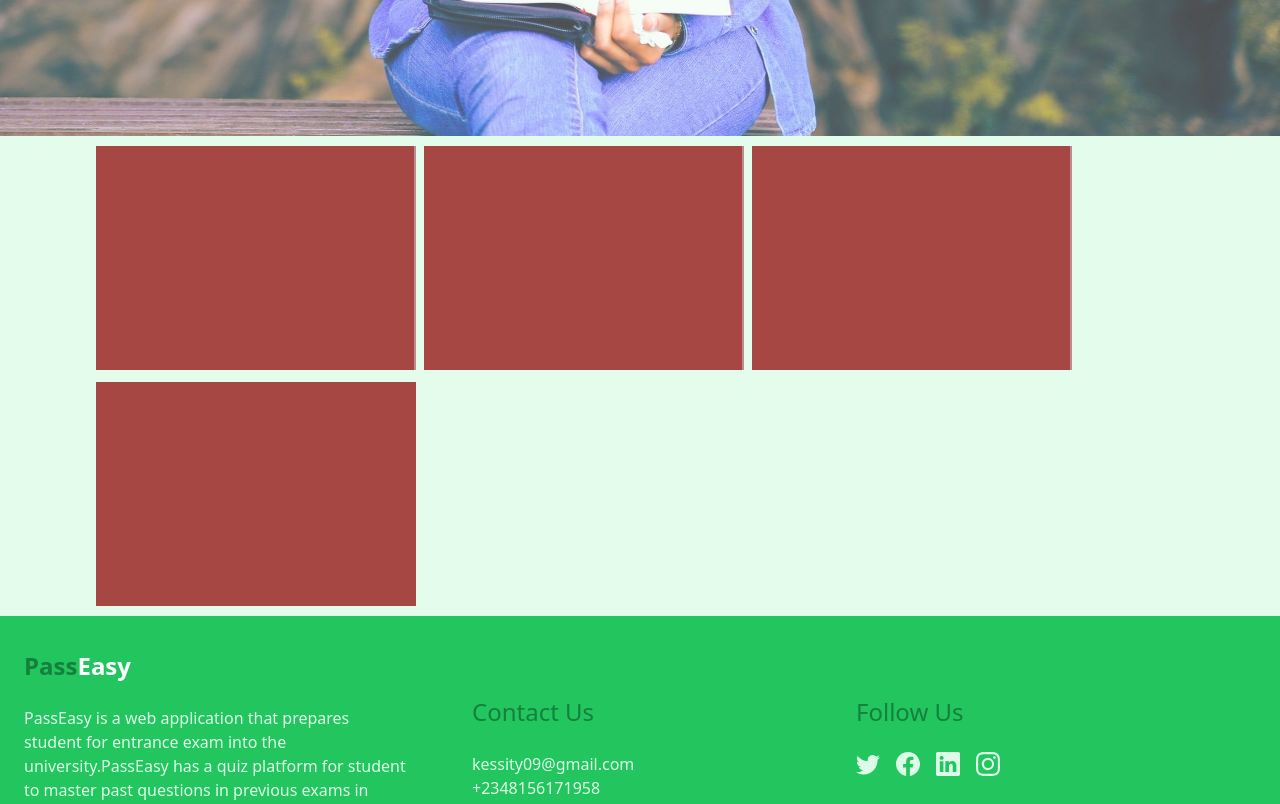
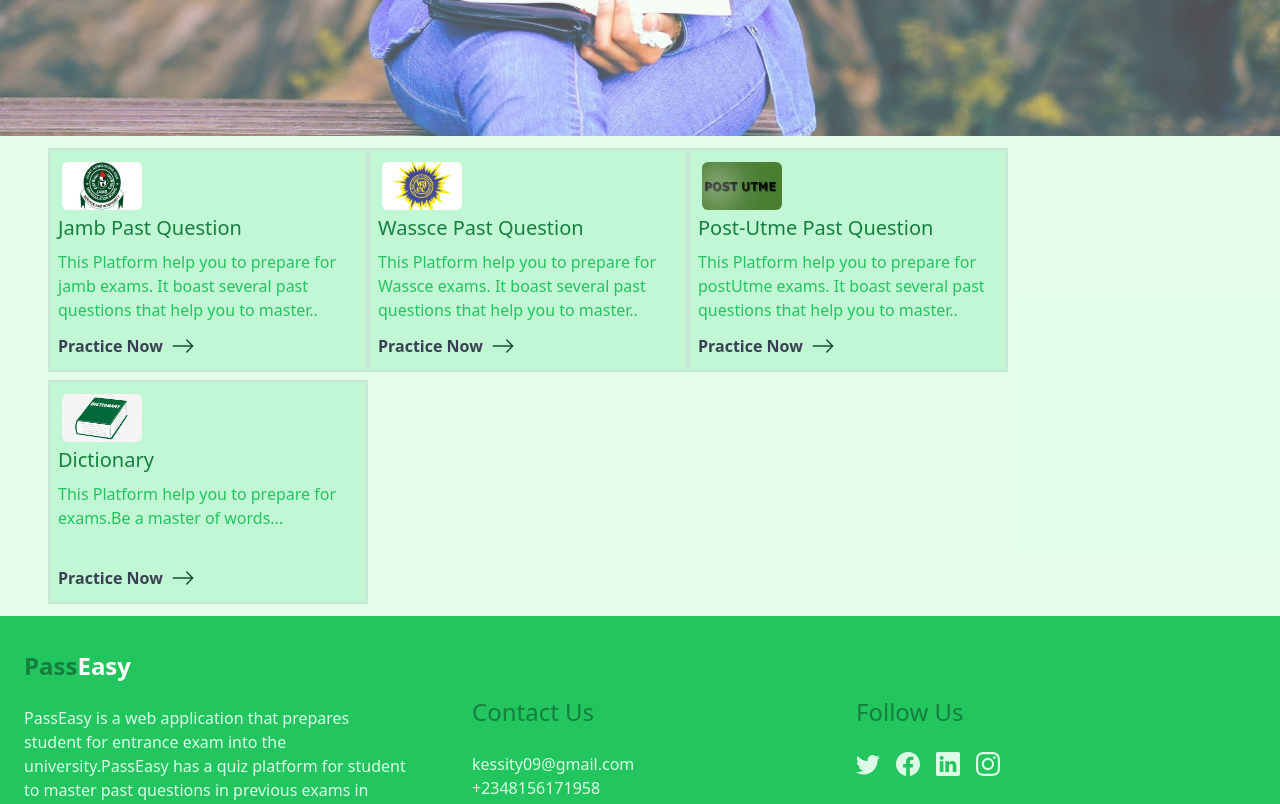
Before and after one commit to KINGSLEYEHAPA/pass-easy-stutern-personal-project, a React (Create React App) app: page / in a window 1280 px wide. Shown: the part 720-1524 px from the top of the page. Built offline with nearby package versions, Linux system fonts and the light colour scheme.

Commit message:
done working on the features section

```diff
--- a/src/components/HomePage.jsx
+++ b/src/components/HomePage.jsx
@@ -1,15 +1,105 @@
 import React from "react";
 import Hero from "./Hero";
+import jambLogo from "../assets/img/Jamb.jpg";
+import waecLogo from "../assets/img/WAEC.webp";
+import postUtme from "../assets/img/post-utme.jfif";
+import dictionaryLogo from "../assets/img/dictionary.jfif";
+import { BsArrowRight } from "react-icons/bs";
+import { Link } from "react-router-dom";
 
 const HomePage = () => {
   return (
     <div className="bg-green-100/80  w-full min-h-100rem ">
       <Hero />
-      <div className="w-full min-h-96 lg:h-[30rem] xl:h-64 p-2 lg:flex flex flex-wrap lg:flex-row gap-2 items-center justify-center  lg:justify-start lg:pl-24 xl:pl-2">
-        <div className="bg-red-800/80 h-56 w-full ssm:w-[20.8rem] md:w-96 lg:h-56 lg:w-80 lg:border-r-2 border-gray-300/50"></div>
-        <div className="bg-red-800/80 h-56 w-full ssm:w-[20.8rem] md:w-96 lg:h-56 lg:w-80  lg:border-r-2 border-gray-300/50"></div>
-        <div className="bg-red-800/80 h-56 w-full ssm:w-[20.8rem] md:w-96 lg:h-56 lg:w-80  lg:border-r-2 border-gray-300/50"></div>
-        <div className="bg-red-800/80  h-56 w-full ssm:w-[20.8rem] md:w-96 lg:h-56 lg:w-80"></div>
+      <div className="w-full min-h-96 lg:h-[30rem] xl:h-64 py-2 px-0 lg:flex flex flex-wrap lg:flex-row gap-0 items-center justify-center  lg:justify-start lg:pl-12 xl:pl-2">
+        <div className="bg-green-200/80 h-56 w-full ssm:w-[20.8rem] md:w-96 lg:h-56 lg:w-80 border-2 lg:border-r-2 border-gray-300/50 p-2">
+          <p className="h-14 p-1">
+            <img className="h-full w-20 rounded-md" src={jambLogo} alt="Jamb" />{" "}
+          </p>
+          <div>
+            <h2 className="text-xl text-green-700">Jamb Past Question</h2>
+            <p className="mt-2 text-green-500">
+              This Platform help you to prepare for jamb exams. It boast several
+              past questions that help you to master..
+            </p>
+          </div>
+          <Link to="/">
+            <div className="flex justify-start items-center gap-2 mt-3">
+              {" "}
+              <p className="text-gray-700 font-bold">Practice Now</p>{" "}
+              <span className=" text-green-900 font-bold text-2xl">
+                <BsArrowRight />
+              </span>
+            </div>
+          </Link>
+        </div>
+        <div className="bg-green-200/80 h-56 w-full ssm:w-[20.8rem] md:w-96 lg:h-56 lg:w-80 border-2   lg:border-r-2 border-gray-300/50 p-2">
+          <p className="h-14 p-1">
+            <img className="h-full w-20 rounded-md" src={waecLogo} alt="Jamb" />{" "}
+          </p>
+          <div>
+            <h2 className="text-xl text-green-700">Wassce Past Question</h2>
+            <p className="mt-2 text-green-500">
+              This Platform help you to prepare for Wassce exams. It boast
+              several past questions that help you to master..
+            </p>
+          </div>
+          <Link to="/">
+            <div className="flex justify-start items-center gap-2 mt-3">
+              {" "}
+              <p className="text-gray-700 font-bold">Practice Now</p>{" "}
+              <span className=" text-green-900 font-bold text-2xl">
+                <BsArrowRight />
+              </span>
+            </div>
+          </Link>
+        </div>
+        <div className="bg-green-200/80 h-56 w-full ssm:w-[20.8rem] md:w-96 lg:h-56 lg:w-80 border-2  lg:border-r-2 border-gray-300/50 p-2">
+          <p className="h-14 p-1">
+            <img className="h-full w-20 rounded-md" src={postUtme} alt="Jamb" />{" "}
+          </p>
+          <div>
+            <h2 className="text-xl text-green-700">Post-Utme Past Question</h2>
+            <p className="mt-2 text-green-500">
+              This Platform help you to prepare for postUtme exams. It boast
+              several past questions that help you to master..
+            </p>
+          </div>
+          <Link to="/">
+            <div className="flex justify-start items-center gap-2 mt-3">
+              {" "}
+              <p className="text-gray-700 font-bold">Practice Now</p>{" "}
+              <span className=" text-green-900 font-bold text-2xl">
+                <BsArrowRight />
+              </span>
+            </div>
+          </Link>
+        </div>
+        <div className="bg-green-200/80  h-56 w-full ssm:w-[20.8rem] md:w-96 lg:h-56 border-2 border-gray-300/50  lg:w-80 p-2">
+          <p className="h-14 p-1">
+            <img
+              className="h-full w-20 rounded-md"
+              src={dictionaryLogo}
+              alt="Jamb"
+            />{" "}
+          </p>
+          <div>
+            <h2 className="text-xl text-green-700">Dictionary</h2>
+            <p className="mt-2 text-green-500">
+              This Platform help you to prepare for exams.Be a master of
+              words...
+            </p>
+          </div>
+          <Link to="/">
+            <div className="flex justify-start items-center gap-2 mt-9">
+              {" "}
+              <p className="text-gray-700 font-bold">Practice Now</p>{" "}
+              <span className=" text-green-900 font-bold text-2xl">
+                <BsArrowRight />
+              </span>
+            </div>
+          </Link>
+        </div>
       </div>
     </div>
   );
```
Also changed, not shown: src/assets/img/dictionary.jfif (added), src/assets/img/post-utme.jfif (added).
